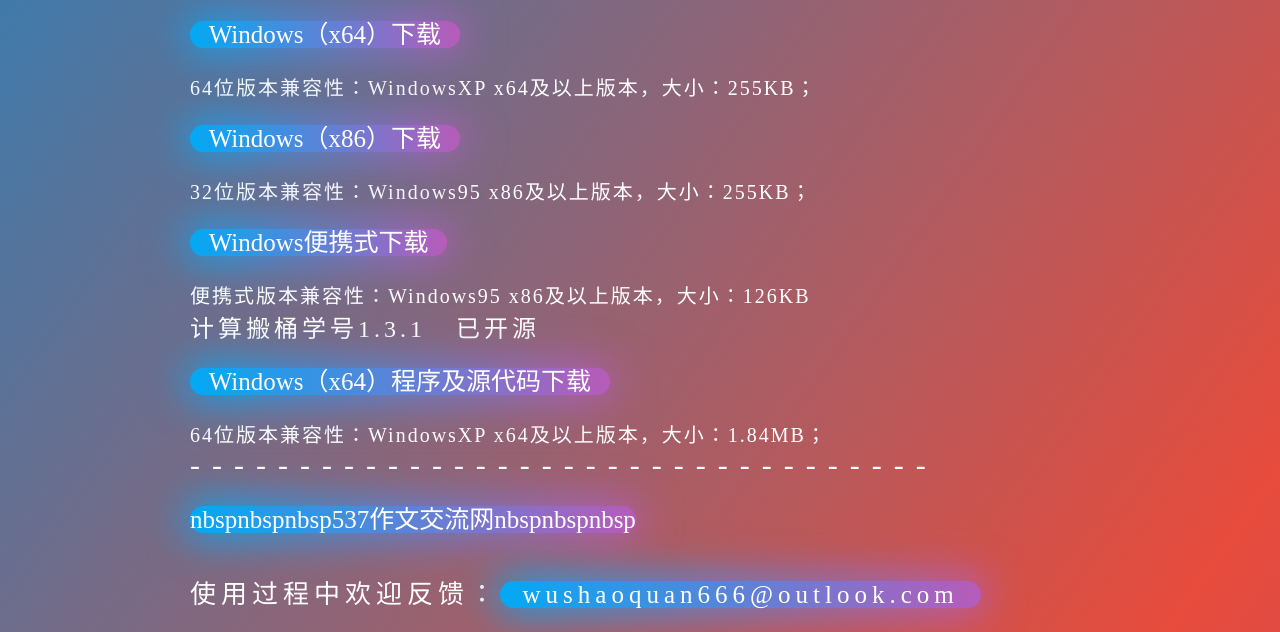
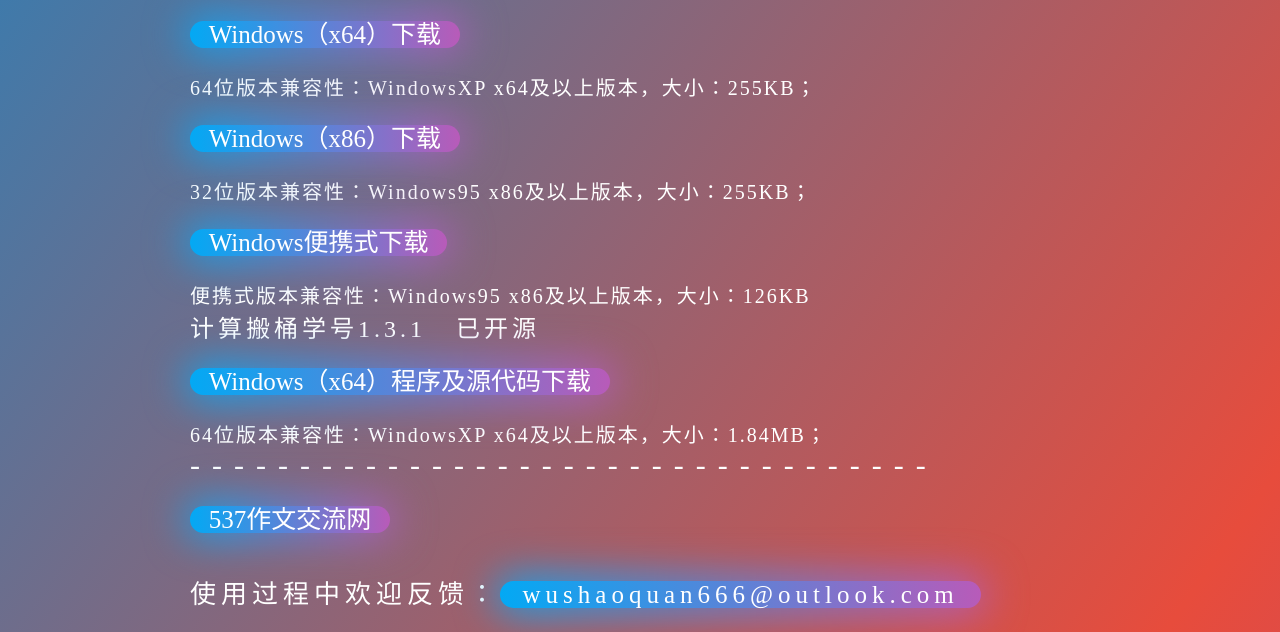
Before and after one commit to Sean537/sean537.github.io, a plain HTML site: page index.html in a window 1280 px wide. Shown: the part 640-1272 px from the top of the page. Drawn offline with Linux system fonts and the light colour scheme.

Commit message:
Update index.html

```diff
--- a/index.html
+++ b/index.html
@@ -42,6 +42,6 @@
     <div class="element"><a href="software/计算搬桶学号.zip" download target="_self">&nbsp&nbsp&nbspWindows（x64）程序及源代码下载&nbsp&nbsp&nbsp</a></div>
     <div class="text3">64位版本兼容性：WindowsXP x64及以上版本，大小：1.84MB；</div>
     <div class="titletext">----------------------------------</div>
-    <a href="https://www.zwjl1234.com/">nbspnbspnbsp537作文交流网nbspnbspnbsp</a>
+    <a href="https://www.zwjl1234.com/">&nbsp&nbsp&nbsp537作文交流网&nbsp&nbsp&nbsp</a>
     <div class="text1">使用过程中欢迎反馈：<a href="mailto:wushaoquan666@outlook.com">&nbsp&nbspwushaoquan666@outlook.com&nbsp&nbsp</a></div>
 </div>
```
